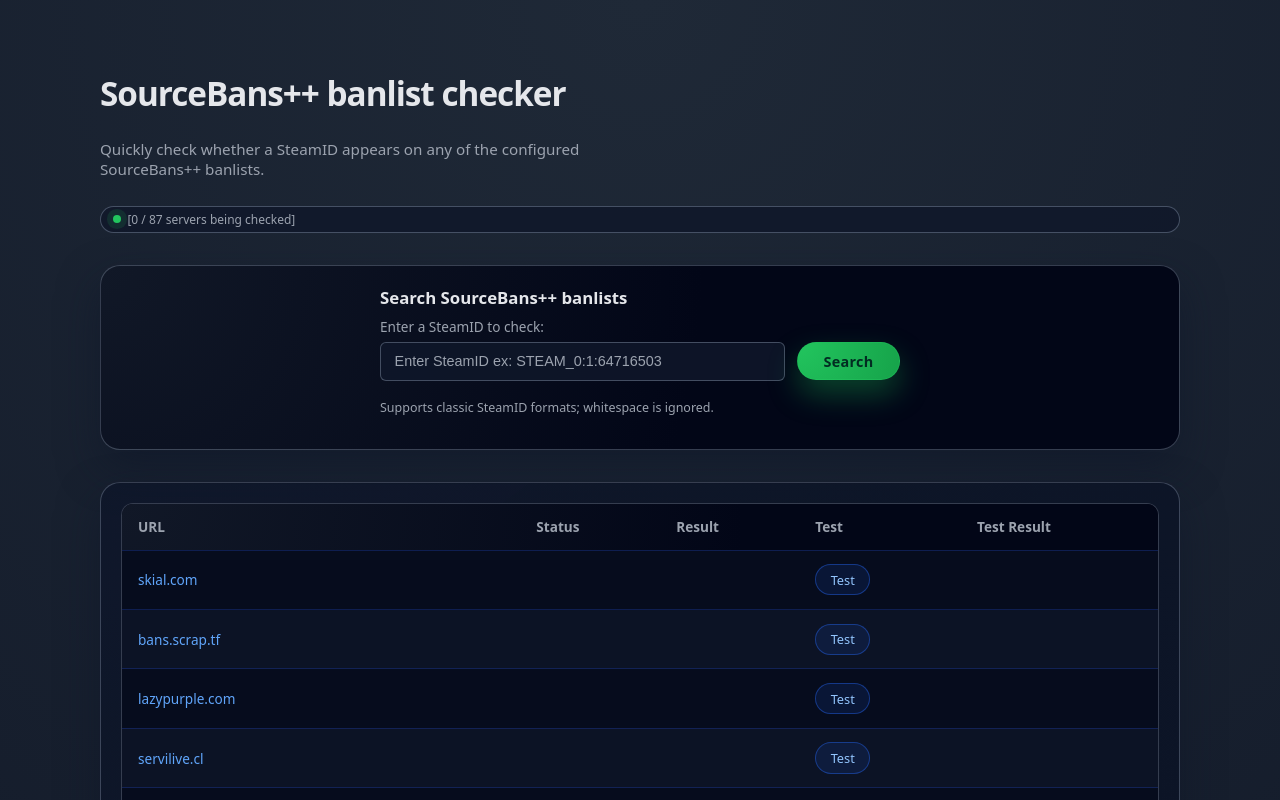
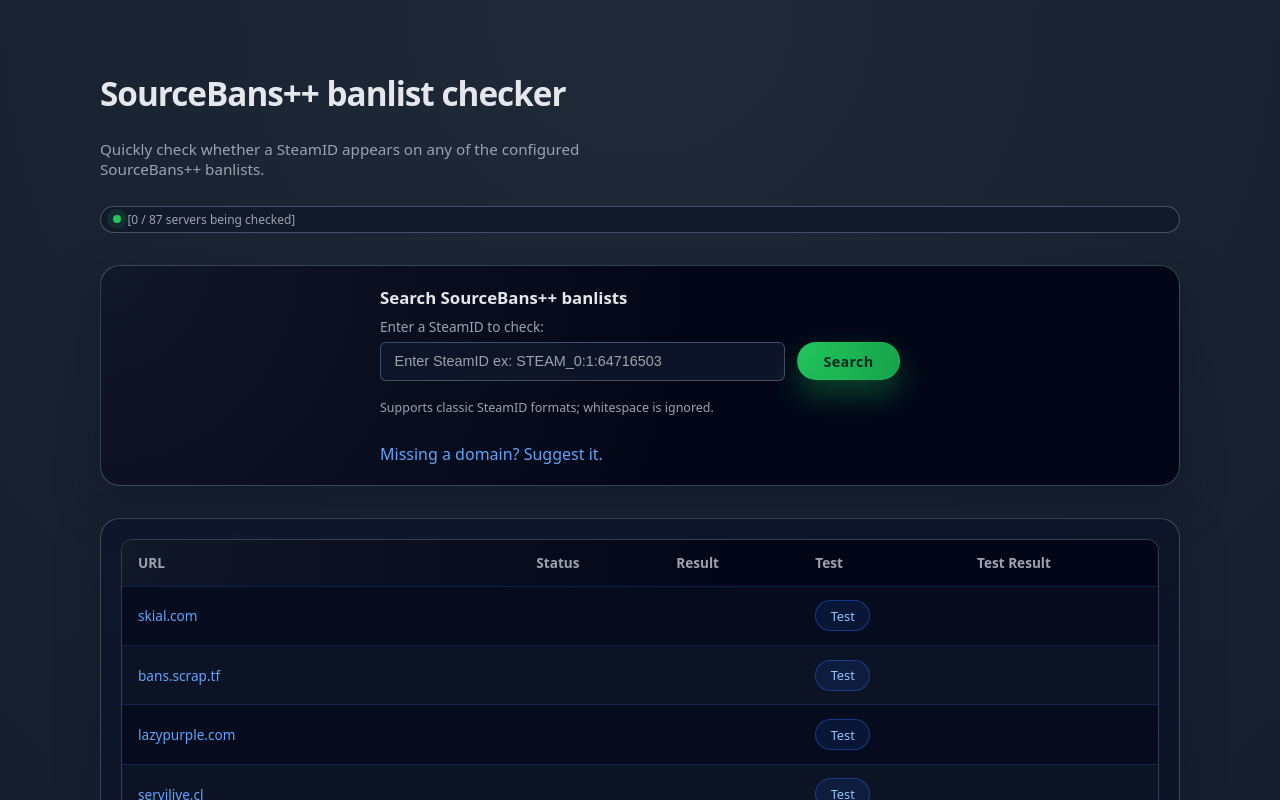
Before and after one commit to DiegoFleitas/sourceban-checker, a Vue app: page / in a window 1280 px wide. Shown: the top 800 px of the page. Built offline with nearby package versions, Linux system fonts and the light colour scheme.

Commit message:
feat: add missing domain suggestion CTA with link to GitHub issue

```diff
--- a/src/components/SearchComponent.vue
+++ b/src/components/SearchComponent.vue
@@ -24,6 +24,14 @@
       <p class="search-helper">
         Supports classic SteamID formats; whitespace is ignored.
       </p>
+      <a
+        :href="getMissingDomainIssueUrl()"
+        target="_blank"
+        rel="noopener noreferrer"
+        class="secondary-link"
+      >
+        Missing a domain? Suggest it.
+      </a>
     </div>
   </div>
 </template>
@@ -63,6 +71,13 @@ export default defineComponent({
     },
   },
   methods: {
+    getMissingDomainIssueUrl(): string {
+      const repoUrl = "https://github.com/DiegoFleitas/sourceban-checker";
+      const title = "Missing domain suggestion";
+      const body =
+        "Please share the domain that is missing and any helpful context.";
+      return `${repoUrl}/issues/new?title=${encodeURIComponent(title)}&body=${encodeURIComponent(body)}`;
+    },
     search() {
       const self = this as unknown as {
         steamId: string;
@@ -96,4 +111,9 @@ export default defineComponent({
     max-width: 100%;
   }
 }
+
+.secondary-link {
+  display: inline-block;
+  margin-top: 0.5rem;
+}
 </style>
```
Also changed, not shown: 1 other file (tests, documents, lock files or other folders).
